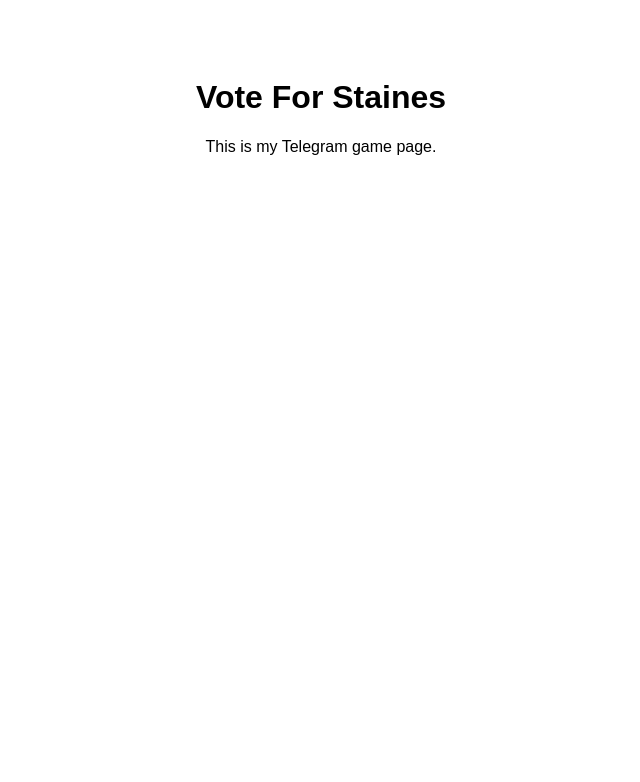
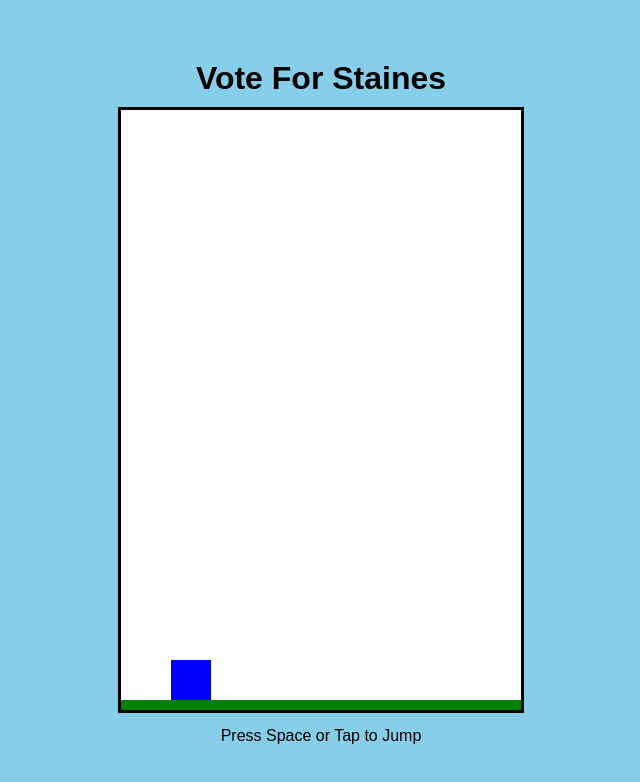
Before and after one commit to stainesdegr8/vote-for-staines-game, a plain HTML site: page index.html in a window 1280 px wide. Shown: the whole page, without its empty margins (319-959 px from the left). Drawn offline with Linux system fonts and the light colour scheme.

Commit message:
Add basic runner prototype

```diff
--- /dev/null
+++ b/game.js
@@ -0,0 +1,60 @@
+const canvas = document.getElementById("gameCanvas");
+const ctx = canvas.getContext("2d");
+
+const player = {
+  x: 50,
+  y: 500,
+  width: 40,
+  height: 40,
+  color: "blue",
+  velocityY: 0,
+  gravity: 0.8,
+  jumpPower: -12
+};
+
+const groundY = 550;
+
+function drawPlayer() {
+  ctx.fillStyle = player.color;
+  ctx.fillRect(player.x, player.y, player.width, player.height);
+}
+
+function drawGround() {
+  ctx.fillStyle = "green";
+  ctx.fillRect(0, groundY + player.height, canvas.width, canvas.height - groundY);
+}
+
+function updatePlayer() {
+  player.velocityY += player.gravity;
+  player.y += player.velocityY;
+
+  if (player.y > groundY - player.height + 40) {
+    player.y = groundY - player.height + 40;
+    player.velocityY = 0;
+  }
+}
+
+function jump() {
+  if (player.velocityY === 0) {
+    player.velocityY = player.jumpPower;
+  }
+}
+
+function gameLoop() {
+  ctx.clearRect(0, 0, canvas.width, canvas.height);
+
+  drawPlayer();
+  drawGround();
+  updatePlayer();
+
+  requestAnimationFrame(gameLoop);
+}
+
+document.addEventListener("keydown", (e) => {
+  if (e.code === "Space") jump();
+});
+
+document.addEventListener("click", jump);
+document.addEventListener("touchstart", jump);
+
+gameLoop();
--- a/index.html
+++ b/index.html
@@ -1,12 +1,46 @@
 <!DOCTYPE html>
-<html>
+<html lang="en">
 <head>
   <meta charset="UTF-8" />
   <meta name="viewport" content="width=device-width, initial-scale=1.0" />
-  <title>Vote For Staines Game</title>
+  <title>Vote For Staines Runner</title>
+  <style>
+    body {
+      margin: 0;
+      font-family: Arial, sans-serif;
+      background: #87ceeb;
+      display: flex;
+      justify-content: center;
+      align-items: center;
+      height: 100vh;
+    }
+
+    #gameContainer {
+      text-align: center;
+    }
+
+    canvas {
+      background: white;
+      border: 3px solid black;
+      max-width: 100%;
+    }
+
+    h1 {
+      margin-bottom: 10px;
+    }
+
+    p {
+      margin-top: 10px;
+    }
+  </style>
 </head>
-<body style="font-family: Arial; text-align: center; padding-top: 50px;">
-  <h1>Vote For Staines</h1>
-  <p>This is my Telegram game page.</p>
+<body>
+  <div id="gameContainer">
+    <h1>Vote For Staines</h1>
+    <canvas id="gameCanvas" width="400" height="600"></canvas>
+    <p>Press Space or Tap to Jump</p>
+  </div>
+
+  <script src="game.js"></script>
 </body>
 </html>
```
